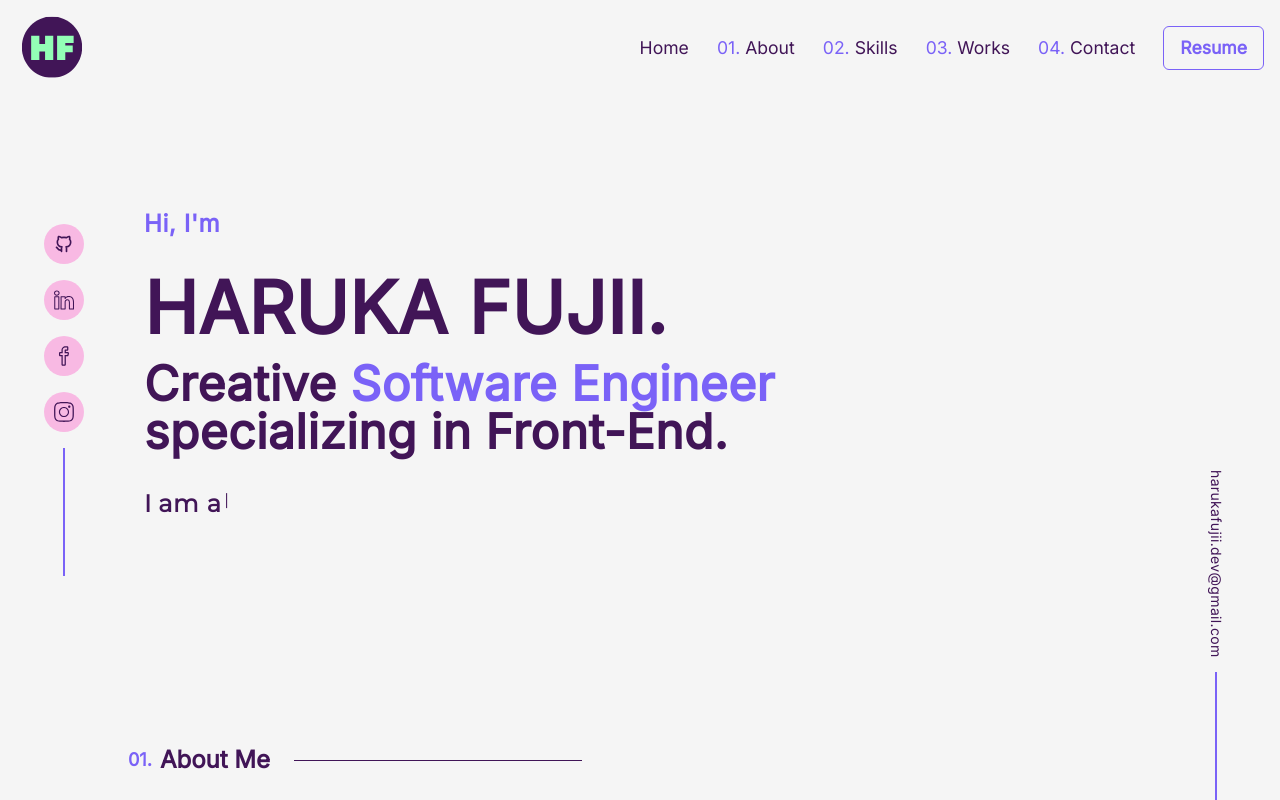
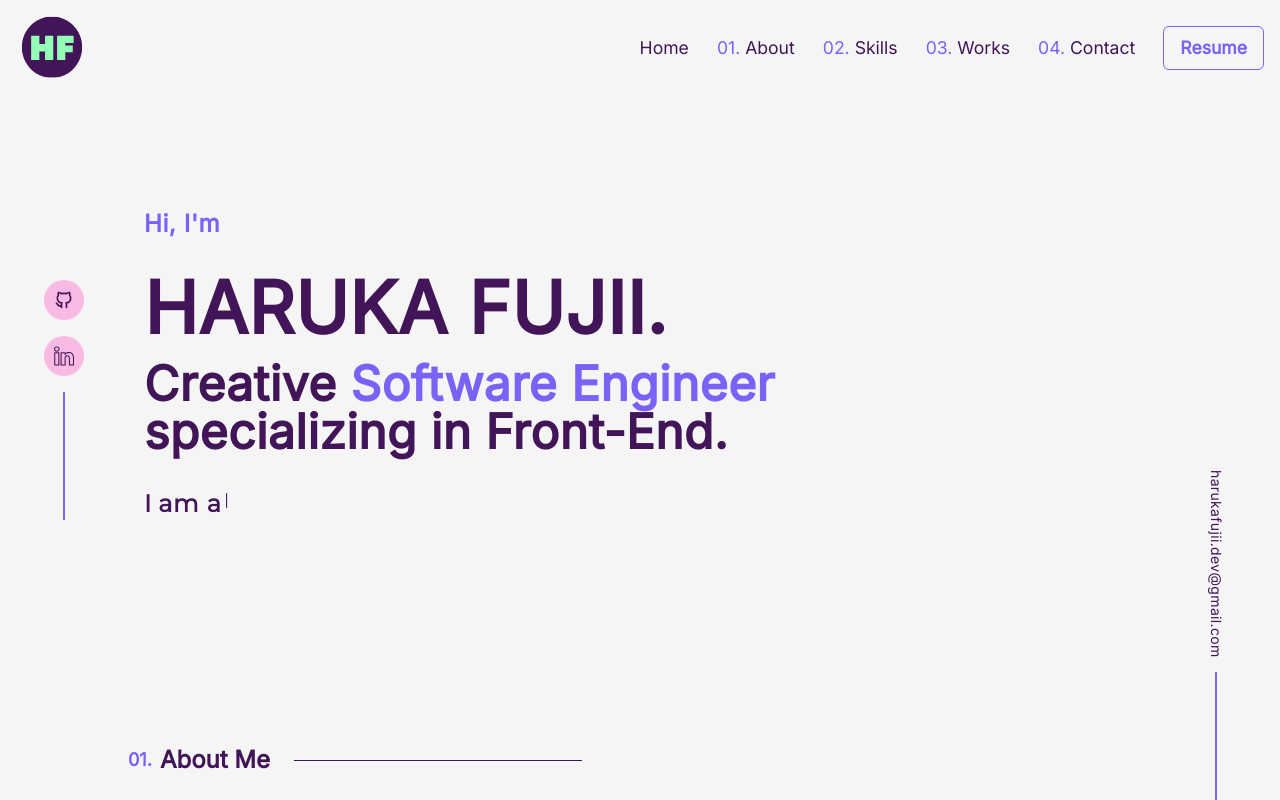
Before and after one commit to harukafujii13/portfolio, a Next.js app: page / in a window 1280 px wide. Built offline with nearby package versions, Linux system fonts and the light colour scheme.

Commit message:
remove: sns icons

```diff
--- a/src/components/Footer/footer.component.tsx
+++ b/src/components/Footer/footer.component.tsx
@@ -1,10 +1,6 @@
 import React from 'react';
 import { TbBrandGithub } from 'react-icons/tb';
-import {
-  SlSocialLinkedin,
-  SlSocialFacebook,
-  SlSocialInstagram,
-} from 'react-icons/sl';
+import { SlSocialLinkedin } from 'react-icons/sl';
 
 const Footer = () => {
   return (
@@ -23,20 +19,6 @@ const Footer = () => {
           <SlSocialLinkedin />
         </span>
       </a>
-      <a
-        href="https://www.facebook.com/hfujii13"
-        target="_blank">
-        <span className="w-10 h-10 text-xl bg-primary-pink rounded-full inline-flex items-center justify-center hover:text-primary-purple cursor-pointer hover:-translate-y-2 transition-all duration-300">
-          <SlSocialFacebook />
-        </span>
-      </a>
-      <a
-        href="https://www.instagram.com/13hrk10"
-        target="_blank">
-        <span className="w-10 h-10 text-xl bg-primary-pink rounded-full inline-flex items-center justify-center hover:text-primary-purple cursor-pointer hover:-translate-y-2 transition-all duration-300">
-          <SlSocialInstagram />
-        </span>
-      </a>
     </div>
   );
 };
--- a/src/components/MainLeftside/leftSide.component.tsx
+++ b/src/components/MainLeftside/leftSide.component.tsx
@@ -1,10 +1,6 @@
 import React from 'react';
 import { TbBrandGithub } from 'react-icons/tb';
-import {
-  SlSocialLinkedin,
-  SlSocialFacebook,
-  SlSocialInstagram,
-} from 'react-icons/sl';
+import { SlSocialLinkedin } from 'react-icons/sl';
 
 const LeftSide = () => {
   return (
@@ -24,20 +20,7 @@ const LeftSide = () => {
             <SlSocialLinkedin />
           </span>
         </a>
-        <a
-          href="https://www.facebook.com/hfujii13"
-          target="_blank">
-          <span className="w-10 h-10 text-xl bg-primary-pink rounded-full inline-flex items-center justify-center hover:text-primary-purple cursor-pointer hover:-translate-y-2 transition-all duration-300">
-            <SlSocialFacebook />
-          </span>
-        </a>
-        <a
-          href="https://www.instagram.com/13hrk10"
-          target="_blank">
-          <span className="w-10 h-10 text-xl bg-primary-pink rounded-full inline-flex items-center justify-center hover:text-primary-purple cursor-pointer hover:-translate-y-2 transition-all duration-300">
-            <SlSocialInstagram />
-          </span>
-        </a>
+
         <div className="w-[2px] h-32 bg-primary-purple self-center"></div>
       </div>
     </div>
```
